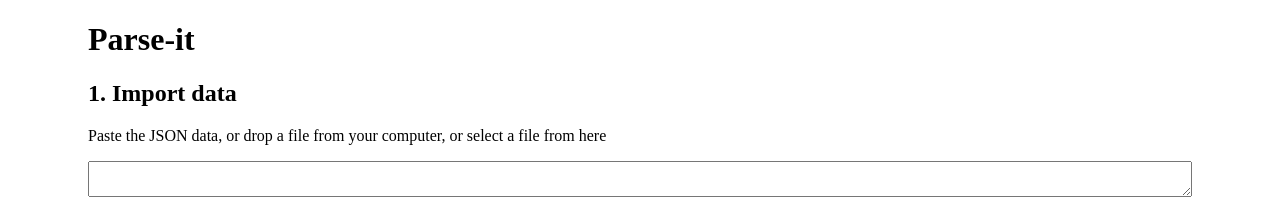
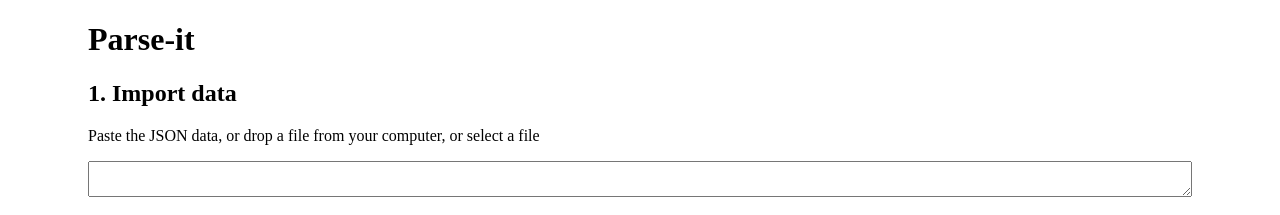
Before and after one commit to davideschiera/parse-it, a React (Create React App) app: page / in a window 1280 px wide. Shown: the top 215 px of the page. Built offline with nearby package versions, Linux system fonts and the light colour scheme.

Commit message:
Fix description

```diff
--- a/src/ImportFile.js
+++ b/src/ImportFile.js
@@ -55,7 +55,7 @@ export function ImportData({ data, setData }) {
 
     return (
         <FormSection title="1. Import data" isDragging={isDragging} onIsDraggingChanged={setIsDragging} onDrop={onDrop}>
-            <p>Paste the JSON data, or drop a file from your computer, or select a file from here</p>
+            <p>Paste the JSON data, or drop a file from your computer, or select a file</p>
 
             <form>
                 <div className={`drag-drop-placeholder ${isDragging ? 'drag-drop-placeholder--dragging' : ''}`}>
```
